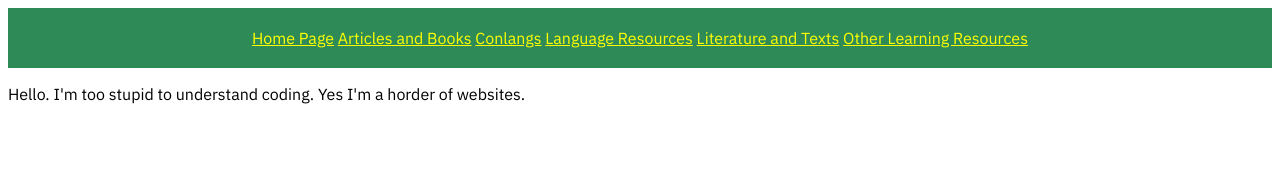
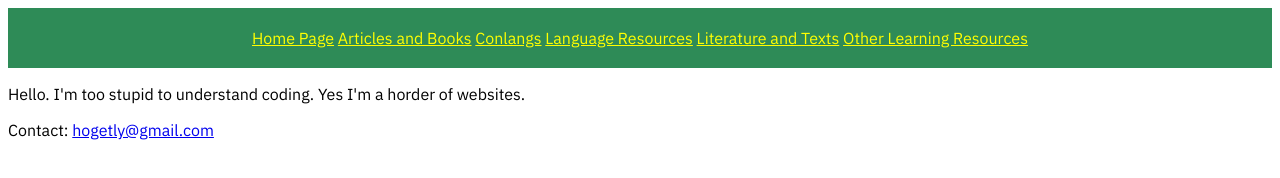
Before and after one commit to Penguin112358/penguin112358.github.io, a plain HTML site: page index.html in a window 1280 px wide. Drawn offline with Linux system fonts and the light colour scheme.

Commit message:
Add footer with contact information

```diff
--- a/index.html
+++ b/index.html
@@ -20,5 +20,6 @@
 	<main>
 		<p>Hello. I'm too stupid to understand coding. Yes I'm a horder of websites.</p>
 	</main>
+	<footer><p>Contact: <a href="hogetly@gmail.com">hogetly@gmail.com</a></p></footer>
   </body>
 </html>
```
